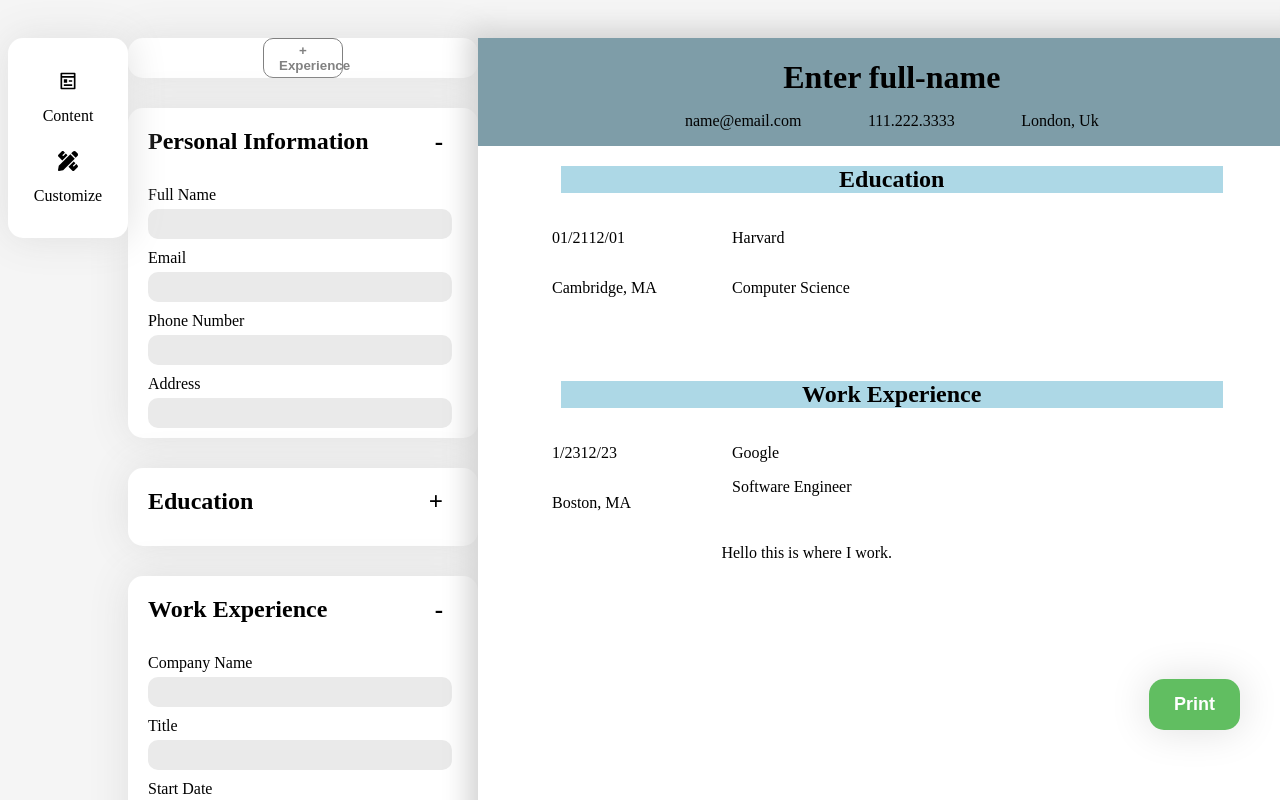
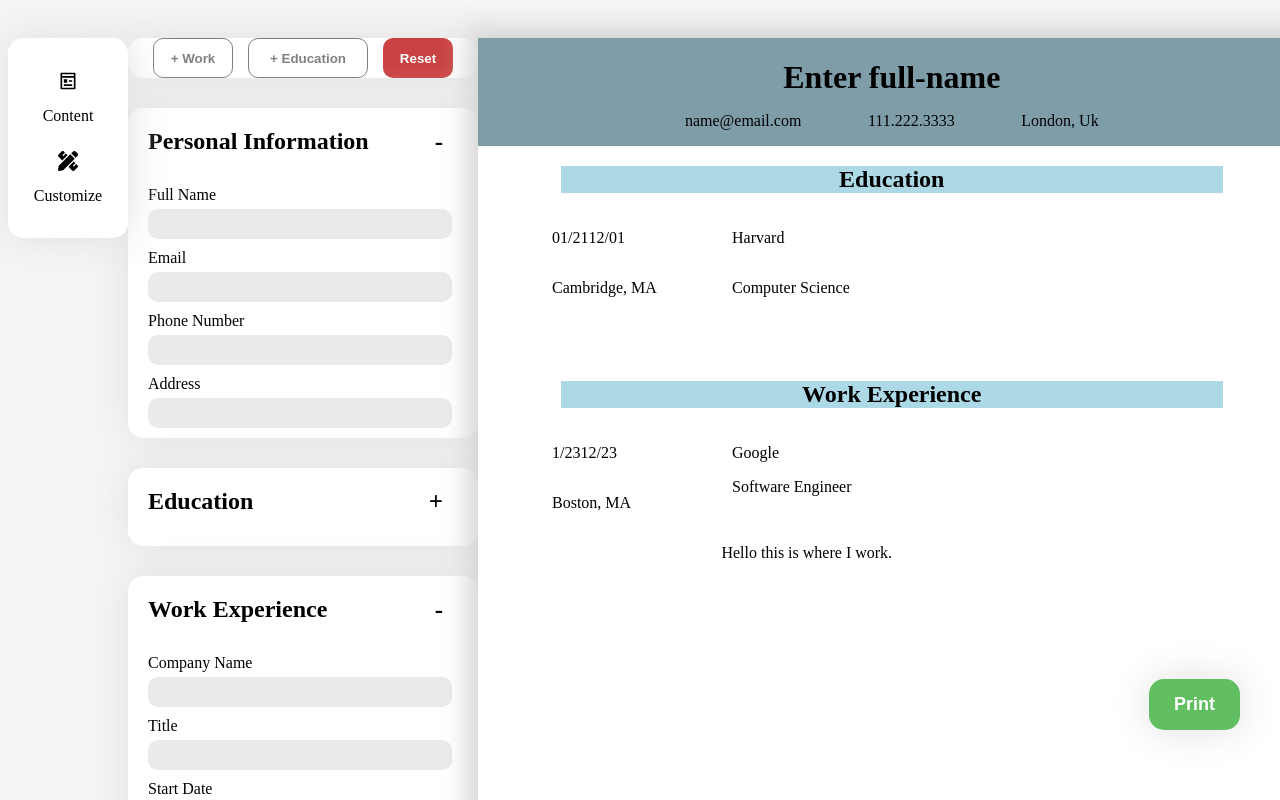
Before and after one commit to tdematos/React-CV-Generator, a React (Vite) app in the folder React-CV-Generator/: page / in a window 1280 px wide. Shown: the top 800 px of the page. Built offline with nearby package versions, Linux system fonts and the light colour scheme.

Commit message:
create buttons to add education and work experience section and added style to buttons

```diff
--- a/React-CV-Generator/src/Components/Form-Section/ButtonControlComp/ButtonControlComp.jsx
+++ b/React-CV-Generator/src/Components/Form-Section/ButtonControlComp/ButtonControlComp.jsx
@@ -3,7 +3,9 @@ import "../Personal-Info/boxInfo.css";
 const ButtonControlComp = () => {
   return (
     <div className="control-buttons">
-      <button className="add-job-button">+ Experience</button>
+      <button className="add-job-button">+ Work</button>
+      <button className="add-education-button">+ Education</button>
+      <button className="reset-button">Reset</button>
     </div>
   );
 };
--- a/React-CV-Generator/src/Components/Form-Section/Personal-Info/boxInfo.css
+++ b/React-CV-Generator/src/Components/Form-Section/Personal-Info/boxInfo.css
@@ -1,13 +1,14 @@
 .control-buttons {
   background-color: white;
   width: 350px;
-  height: 350px;
+  height: 4rem;
   border-radius: 15px;
   margin-top: 30px;
   box-shadow: 0px 0px 40px 1px rgb(224, 224, 224);
   display: flex;
   flex-direction: row;
   justify-content: center;
+  align-items: center;
 }
 
 .add-job-button {
@@ -20,6 +21,44 @@
   padding-left: 15px;
   padding-right: 15px;
   font-weight: 700;
+}
+
+.add-job-button:hover {
+  background-color: rgb(245, 253, 245);
+}
+
+.add-education-button {
+  width: 120px;
+  height: 40px;
+  color: grey;
+  background-color: white;
+  border-radius: 10px;
+  border: 1px solid grey;
+  padding-left: 15px;
+  padding-right: 15px;
+  font-weight: 700;
+  margin-left: 15px;
+}
+
+.add-education-button:hover {
+  background-color: rgb(245, 253, 245);
+}
+
+.reset-button {
+  width: 70px;
+  height: 40px;
+  color: rgb(255, 255, 255);
+  background-color: rgb(202, 65, 65);
+  border-radius: 10px;
+  border: none;
+  padding-left: 15px;
+  padding-right: 15px;
+  font-weight: 700;
+  margin-left: 15px;
+}
+
+.reset-button:hover {
+  background-color: rgb(248, 71, 71);
 }
 
 .boxInfoContainer {
@@ -93,7 +132,7 @@
 .boxInfoContainer-Exp {
   background-color: white;
   width: 350px;
-  height: 44rem;
+  height: 33rem;
   border-radius: 15px;
   margin-top: 30px;
   box-shadow: 0px 0px 40px 1px rgb(224, 224, 224);
```
